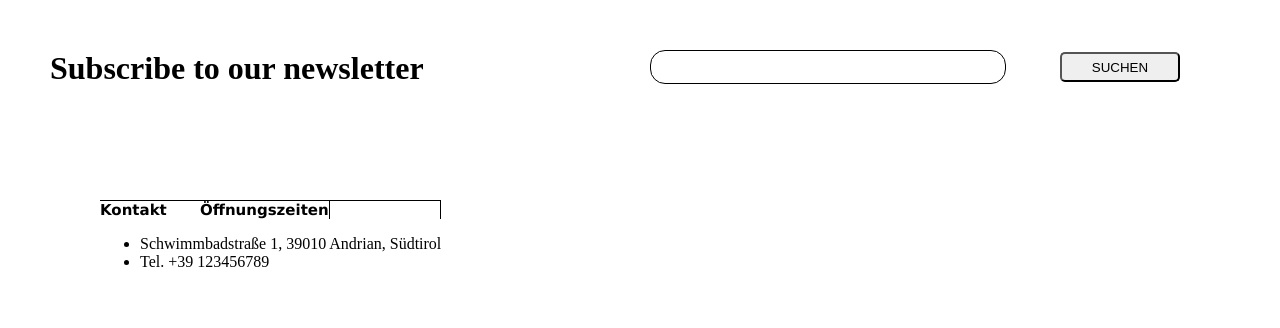
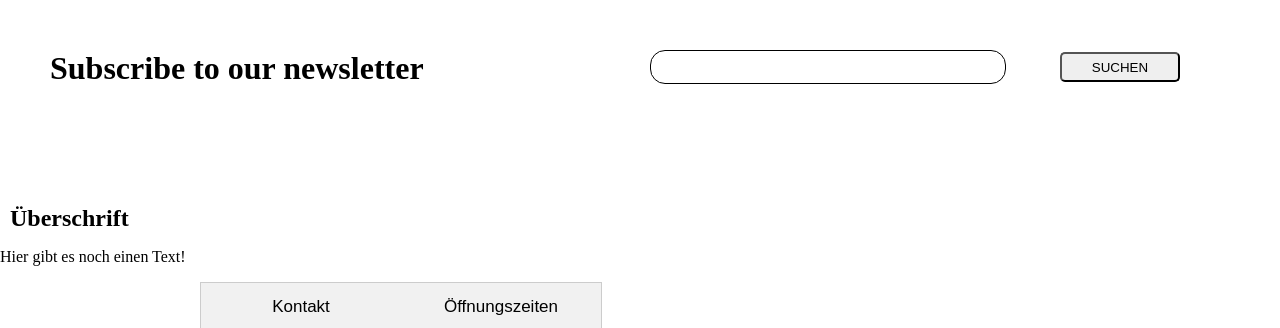
Before and after one commit to MatRob0300/projektTennisbar, a PHP site: page / in a window 1280 px wide. Shown: the part 800-1128 px from the top of the page. Run offline with PHP 8.4, Linux system fonts and the light colour scheme; some libraries are stand-ins or nearby versions.

Commit message:
startseite tab eingebunden

```diff
--- a/frontend/styles/startseite-style.css
+++ b/frontend/styles/startseite-style.css
@@ -50,6 +50,7 @@ nav a{
 main {
   height: 5000px;
 }
+/* abschnitt1 */
 .abschnitt1 {
   height: 200px;
 }
@@ -73,37 +74,47 @@ main {
   height: 30px;
   border-radius: 5px;
 }
-article.infobox section {
-  position: absolute;
-  display: block;
-  float: left;
-  left: 100px;
-  margin: 0px 0px 0px 0px;
-}
-article.infobox section:nth-child(2) {
-  left: 200px;
-}
-
-article.infobox section h2 {
-  font-family: Verdana;
-  font-size: 15px;
-  margin: 0;
-  background-color: var(--main-blue);
-  border: solid black;
-  border-width: 1px 1px 0 0;
-  z-index: 1;
-
-}
-article.infobox section:nth-child(2) h2 {
-
+/* abschnitt2 */
+#ko {
+  margin: 0px 0px 0px 200px;
+  height: 300px;
 }
 .info {
-  height: 300px;
+  width: 400px;
+}
+.tab {
+  width: 400px;
+  overflow: hidden;
+  border: 1px solid #ccc;
+  background-color: #f1f1f1;
+}
+.tab button {
+  width: 200px;
+  background-color: inherit;
+  float: left;
+  border: none;
+  outline: none;
+  cursor: pointer;
+  padding: 14px 16px;
+  transition: 0.3s;
+  font-size: 17px;
+}
+.tab button:hover {
+  background-color: #ddd;
+}
+.tab button.active {
+  background-color: #ccc;
+}
+.tabcontent {
+  display: none;
+  padding: 6px 12px;
+  border: 1px solid #ccc;
+  border-top: none;
 }
 .map {
   position: absolute;
   left: 200px;
   height: 300px;
   width: 1000px;
-
 }
+/* abschnitt3 */
--- a/frontend/views/startseite.tpl.php
+++ b/frontend/views/startseite.tpl.php
@@ -42,28 +42,36 @@
     </div>
   </div>
   <div class="abschnitt2">
+    <h2>Überschrift</h2>
+    <p>Hier gibt es noch einen Text!</p>
+    <div id="ko">
       <div class="info">
-        <article class="infobox">
-          <section id="kontakt">
-            <h2>Kontakt</h2>
-            <div id="inhalt_k">
+        <div class="tab">
+          <button class="tablinks" onclick="openInfo(event, 'Kontakt')">Kontakt</button>
+          <button class="tablinks" onclick="openInfo(event, 'Öffnungszeiten')">Öffnungszeiten</button>
+        </div>
+        <div id="Kontakt" class="tabcontent">
           <ul>
           <li>Schwimmbadstraße 1, 39010 Andrian, Südtirol</li>
           <li>Tel. +39 123456789</li>
           </ul>
         </div>
-          </section>
-          <section id="oeffnungszeiten">
-            <h2>Öffnungszeiten</h2>
-            <div id="inhalt_o">
-
+        <div id="Öffnungszeiten" class="tabcontent">
+          <ul>
+          <li>Montag: 10:00 - 18:00Uhr</li>
+          <li>Dienstag: 10:00 - 18:00Uhr</li>
+          <li>Mittwoch: 10:00 - 18:00Uhr</li>
+          <li>Donnerstag: 10:00 - 18:00Uhr</li>
+          </ul>
         </div>
-          </section>
-        </article>
+      </div>
     </div>
       <div class="map" id="mapid">
 
       </div>
+  </div>
+  <div class="abschnitt3">
+
   </div>
 </main>
 
@@ -81,6 +89,21 @@
     //map.locate({setView: true, maxZoom: 16});
 
 </script>
+<script>
+  function openInfo(evt, infoName) {
+    var i, tabcontent, tablinks;
+    tabcontent = document.getElementsByClassName("tabcontent");
+    for (i = 0; i < tabcontent.length; i++) {
+      tabcontent[i].style.display = "none";
+    }
+    tablinks = document.getElementsByClassName("tablinks");
+    for (i = 0; i < tablinks.length; i++) {
+      tablinks[i].className = tablinks[i].className.replace(" active", "");
+    }
+    document.getElementById(infoName).style.display = "block";
+    evt.currentTarget.className += " active";
+  }
+</script>
 
   </body>
 </html>
```
Lines whose indentation alone changed are shown as unchanged.
